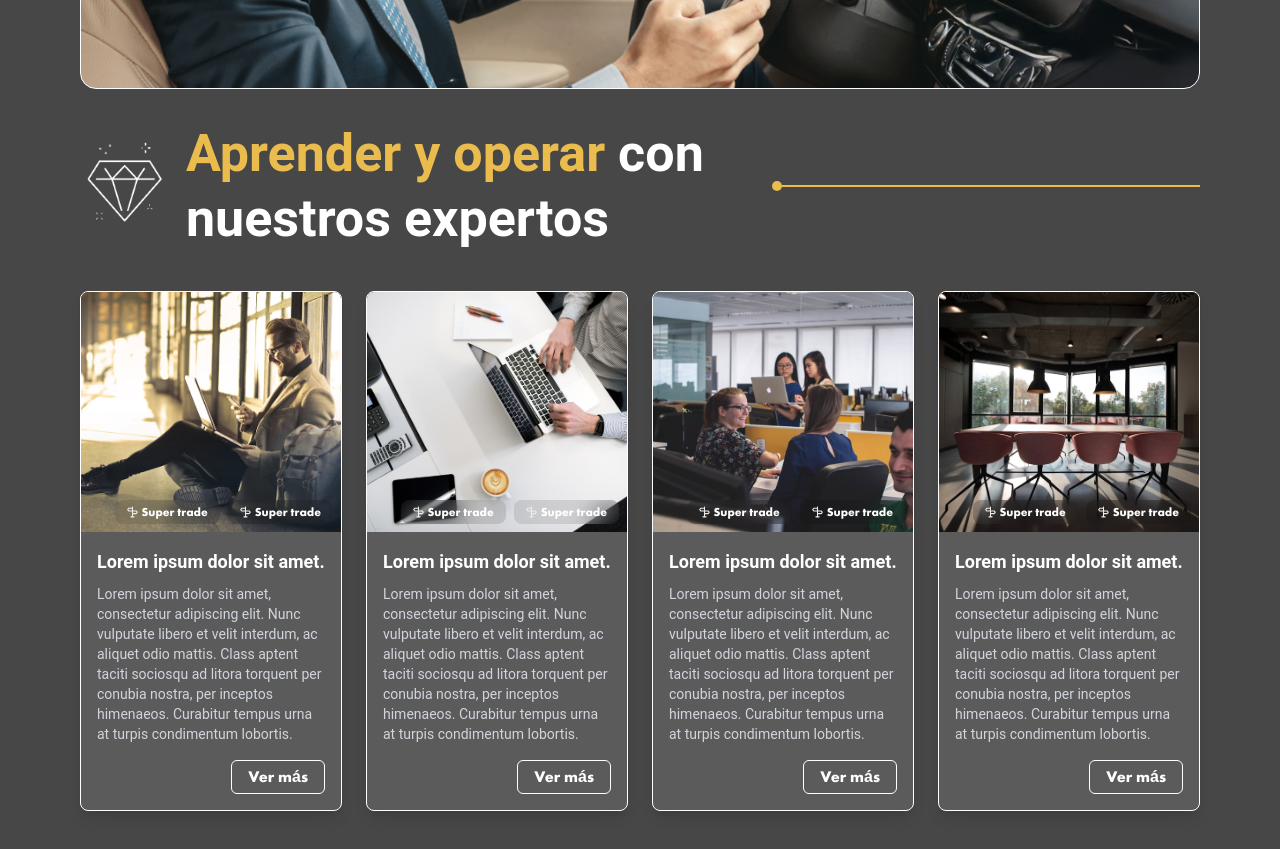
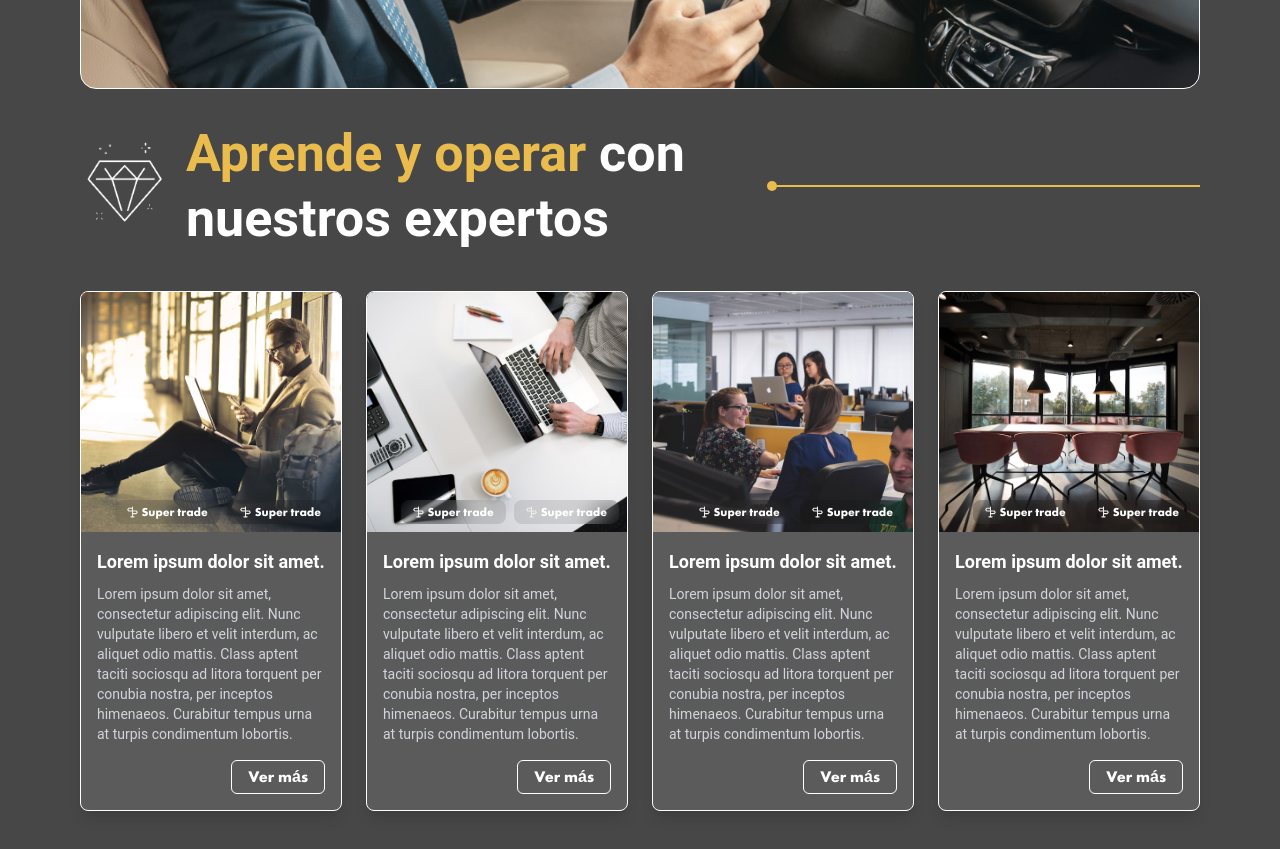
Before and after one commit to camiloparrax8/vyrtiummedia, a Next.js app: page / in a window 1280 px wide. Shown: the part 2700-3549 px from the top of the page. Built offline with nearby package versions, Linux system fonts and the light colour scheme; no server answers.

Commit message:
refactor(SeniorSection): adjust text title

```diff
--- a/src/app/components/senior_section.js
+++ b/src/app/components/senior_section.js
@@ -38,8 +38,8 @@ export default function SeniorSection() {
         <div className="flex flex-col h-full mt-8 mx-8 md:mx-20">
             <SectionTitle
                 icon_url="/icons/daimond.png"
-                title="Aprender y operar con nuestros expertos"
-                highlight="Aprender y operar"
+                title="Aprende y operar con nuestros expertos"
+                highlight="Aprende y operar"
             ></SectionTitle>
             <div className="grid grid-cols-1 md:grid-cols-2 lg:grid-cols-4 gap-6 max-w-[90vw] mx-auto bg-red">
                 {
```
